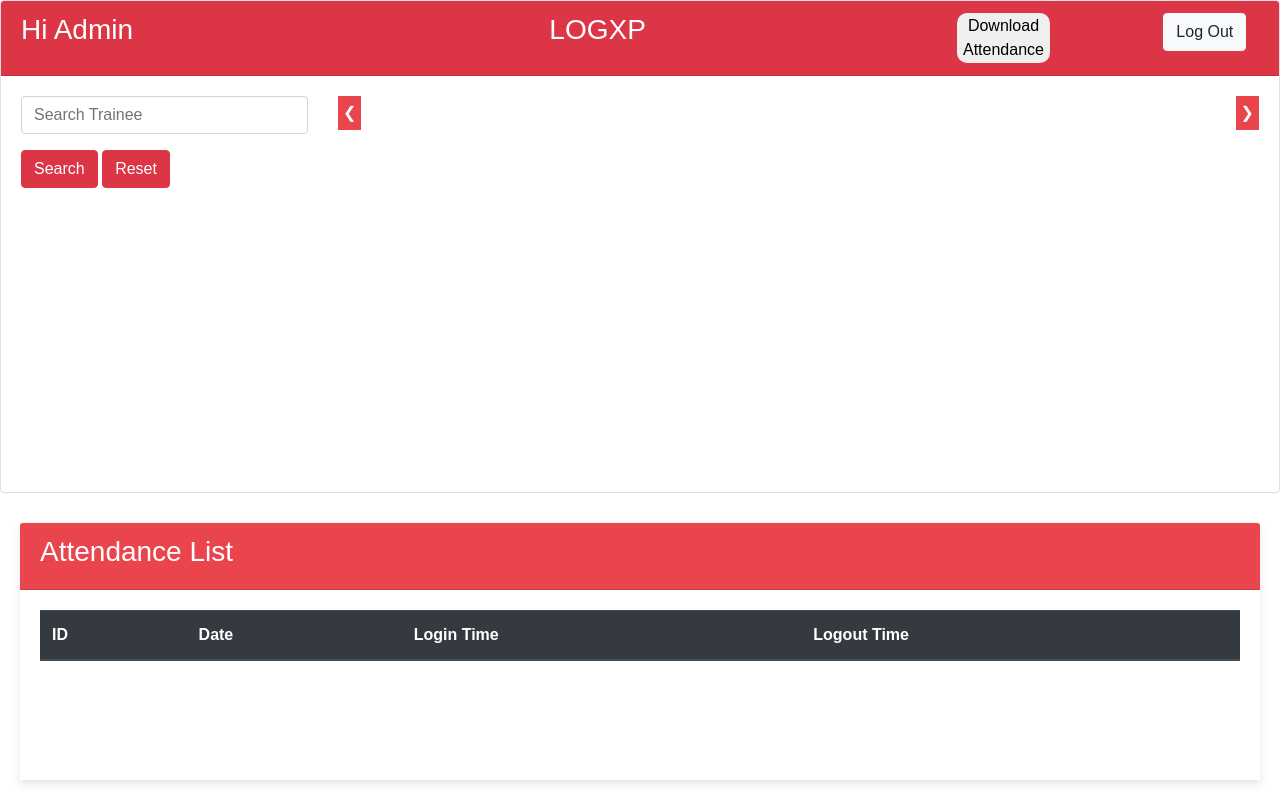
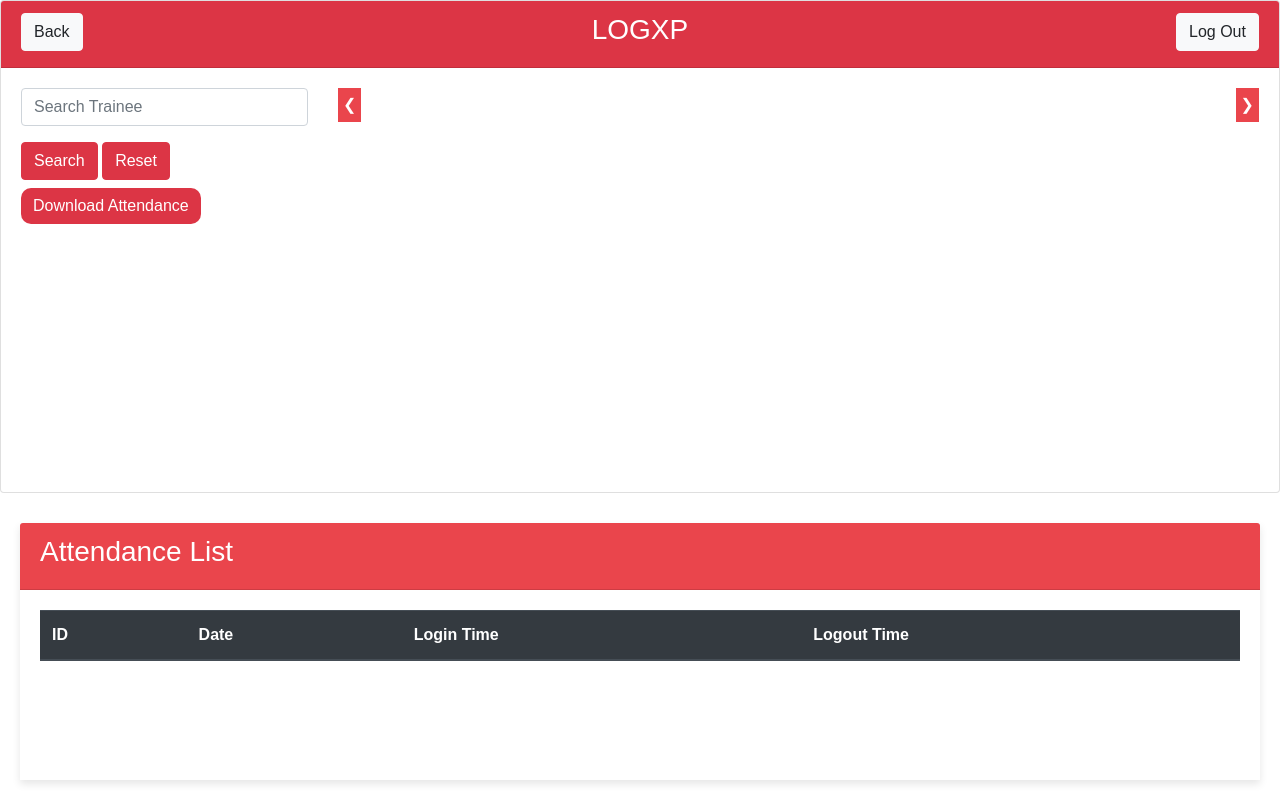
Before and after one commit to SamvruthaShaji/LogXP, a website with bundled scripts: page Admin/traineeDetails/index.html in a window 1280 px wide. Built offline with nearby package versions, Linux system fonts and the light colour scheme.

Commit message:
project done

```diff
--- a/Admin/traineeDetails/index.html
+++ b/Admin/traineeDetails/index.html
@@ -13,15 +13,14 @@
         <div class="card">
             <div class="card-header bg-danger text-white">
                 <div class="row">
-                    <div class="col-md-5">
-                        <h3>Hi Admin</h3>
+                    <div class="col-md-4">
+                        <a href="../batchselect/batch.html" class="btn btn-light">Back</a>
                     </div>
-                    <div class="col-md-4">
+                    <div class="col-md-4 text-center">
                         <h3>LOGXP</h3>
                     </div>
-                    <button id="downloadAttendanceBtn"> Download<br>Attendance</button>
-                    <div class="col-md-2 text-right">
-                        <button class="btn btn-light">Log Out</button>
+                    <div class="col-md-4 text-right">
+                        <a href="../../login/adminlogin.html" class="btn btn-light">Log Out</a>
                     </div>
                 </div>
             </div>
@@ -71,6 +70,7 @@
                         </div>
                         <button class="btn btn-danger" id="searchBtn">Search</button>
                         <button class="btn btn-danger" id="resetBtn">Reset</button>
+                        <button id="downloadAttendanceBtn" class="btn btn-danger mt-2"> Download Attendance</button>
                         <div id="errorMessage" class="text-danger mt-2"></div>
                     </div>
                     <div class="col-md-9">
--- a/Admin/traineeDetails/style.css
+++ b/Admin/traineeDetails/style.css
@@ -11,14 +11,10 @@
   flex-direction: column;
   justify-content: space-between;
 }
-        #downloadAttendanceBtn{
+#downloadAttendanceBtn {
   border: none;
   border-radius: 10px;
-
-        }
-        #downloadAttendanceBtn:hover{
-            color: green;
-
+  color: white;
 }
 
 .card {
@@ -34,7 +30,7 @@
   display: inline-block;
   perspective: 1000px;
   border-radius: 5px;
-            border: 1px solid #EA454C;
+  border: 1px solid #ea454c;
 }
 
 .profile-card-inner {
@@ -49,11 +45,12 @@
 
 .profile-card:hover .profile-card-inner {
   transform: rotateY(180deg);
-            background-color: #EA454C;
+  background-color: #ea454c;
   border-radius: 5px;
 }
 
-        .profile-card-front, .profile-card-back {
+.profile-card-front,
+.profile-card-back {
   position: absolute;
   width: 100%;
   height: 100%;
@@ -83,22 +80,23 @@
   margin-bottom: 5px;
 }
 
-        .profile-card-front h4, .profile-card-back h4{
+.profile-card-front h4,
+.profile-card-back h4 {
   font-weight: bolder;
   font-size: 1.1rem;
 }
 
-        .profile-card-front h5{
+.profile-card-front h5 {
   font-weight: bold;
   font-size: 1rem;
 }
 
-        .profile-card-front p, .profile-card-back p {
+.profile-card-front p,
+.profile-card-back p {
   font-size: 0.8rem;
 }
 
 .profile-container-wrapper {
-
   position: relative;
   width: 640px;
   overflow: hidden;
@@ -111,7 +109,7 @@
 }
 
 .scroll-btn {
-            background-color: #EA454C;
+  background-color: #ea454c;
   border: none;
   color: white;
   padding: 5px;
@@ -137,8 +135,8 @@
     margin-top: -400px;
   }
 
-             #downloadAttendanceBtn{
-                margin-left:15px;
+  #downloadAttendanceBtn {
+    margin-left: 15px;
     margin-bottom: -40px;
   }
 
@@ -148,7 +146,7 @@
     overflow-y: auto;
   }
 
-            .table-responsive tbody tr:nth-child(-n+4) {
+  .table-responsive tbody tr:nth-child(-n + 4) {
     display: table-row;
   }
 
@@ -160,7 +158,7 @@
   .card-body {
     height: 300px;
   }
-            #downloadAttendanceBtn{
+  #downloadAttendanceBtn {
     margin-top: 2px;
     font-size: 12px;
     height: 50px;
@@ -171,21 +169,22 @@
 
 .card1 {
   margin: 20px;
-            box-shadow: 0 4px 8px rgba(0,0,0,0.1);
+  box-shadow: 0 4px 8px rgba(0, 0, 0, 0.1);
   transition: transform 0.3s ease-in-out, box-shadow 0.3s ease-in-out;
 }
 
 .table-hover tbody tr:hover {
-            background-color: #EA454C;
+  background-color: #ea454c;
   transition: background-color 0.5s ease-in-out;
 }
 
 .card-header {
-            background-color: #EA454C;
+  background-color: #ea454c;
   color: white;
 }
 
-        .table th, .table td {
+.table th,
+.table td {
   vertical-align: middle;
 }
 
```
Lines whose indentation alone changed are shown as unchanged.
